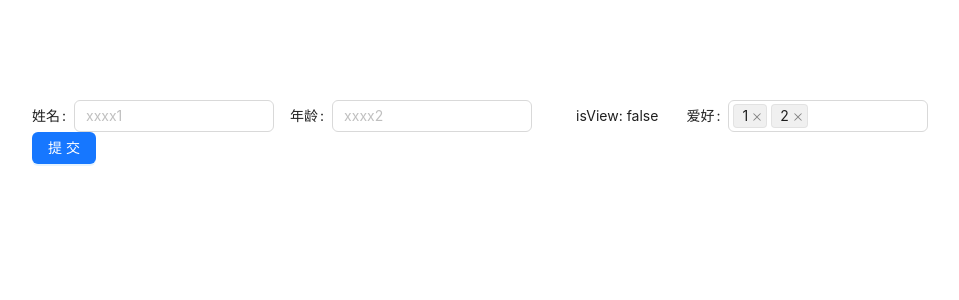
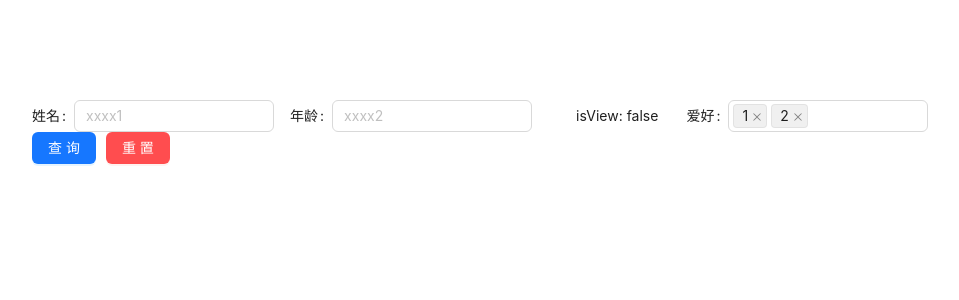
Before and after one commit to yuhengshen/ftjs, a Vue app in the folder packages/playground/: page / in a window 1280 px wide. Shown: the top 300 px of the page, without its empty margins (76-1035 px from the left). Built offline with nearby package versions, Linux system fonts and the light colour scheme.

Commit message:
feat: add search mode support for form component with dynamic layout and button configuration

```diff
--- a/packages/playground/src/App.vue
+++ b/packages/playground/src/App.vue
@@ -91,6 +91,7 @@ const onSubmit = async (formData: FormData) => {
     <TfForm
       v-model:form-data="formData"
       :columns="columns"
+      :form-props="{ mode: 'search' }"
       @submit="onSubmit"
     />
   </div>
--- a/packages/playground/src/form/register.tsx
+++ b/packages/playground/src/form/register.tsx
@@ -19,13 +19,18 @@ declare module "@tf/core" {
    */
   // eslint-disable-next-line @typescript-eslint/no-empty-object-type
   interface FormContainerProps extends FormProps {
-
+    mode?: 'search' | 'form',
+    width?: string
   }
 }
 
 const formComponent = defineFormComponent((props, ctx) => {
+  const isSearch = (props.formProps?.mode === 'search')
+
+  const width = isSearch ? undefined : props.formData?.width ?? '500px';
+
   const formProps: FormProps = {
-    layout: "inline",
+    layout: isSearch ? "inline" : 'horizontal',
     wrapperCol: {
       style: {
         width: '200px'
@@ -38,11 +43,16 @@ const formComponent = defineFormComponent((props, ctx) => {
     },
   }
 
-  return () => <Form {...formProps} >
+  const operate = isSearch ? (<FormItem>
+    <Button type="primary" htmlType="submit">查询</Button>
+    <Button style="margin-left: 10px;" type="primary" danger htmlType="reset">重置</Button>
+  </FormItem>) : (<FormItem>
+    <Button type="primary" htmlType="submit">提交</Button>
+  </FormItem>)
+
+  return () => <Form {...formProps} style={{ width }}>
     {ctx.slots.default?.()}
-    <FormItem>
-      <Button type="primary" htmlType="submit">提交</Button>
-    </FormItem>
+    {operate}
   </Form>
 })
 
--- a/packages/tf-core/src/form/render/renderMap.ts
+++ b/packages/tf-core/src/form/render/renderMap.ts
@@ -50,7 +50,7 @@ export const renderMap = {
 export interface FormComponentProps<T = Record<string, any>> {
   columns: TfFormColumn<T>[];
   formData: T;
-  formProps: FormContainerProps;
+  formProps?: FormContainerProps;
   onSubmit?: () => Promise<void> | void
 }
 
--- a/packages/tf-core/src/form/render/tf-form.ts
+++ b/packages/tf-core/src/form/render/tf-form.ts
@@ -1,5 +1,5 @@
 import { computed, defineComponent, h, SetupContext, SlotsType } from "vue";
-import { TfFormColumn } from "../types";
+import { FormContainerProps, TfFormColumn } from "../types";
 import { formRender, renderMap } from "./renderMap";
 import { useForm } from "../useForm";
 
@@ -14,7 +14,7 @@ export const TfForm = /*#__PURE__*/ defineComponent(
       /**
        * form 容器组件 props
        */
-      formProps?: any;
+      formProps?: FormContainerProps;
       "onUpdate:formData"?: (value: T) => void;
       /**
        * 提交函数
@@ -70,7 +70,7 @@ export const TfForm = /*#__PURE__*/ defineComponent(
   },
   {
     name: "TfForm",
-    props: ["columns", "formData", "onUpdate:formData", "onSubmit"] as any,
+    props: ["columns", "formData", "onUpdate:formData", "onSubmit", "formProps"] as any,
     inheritAttrs: false
   }
 );
```
